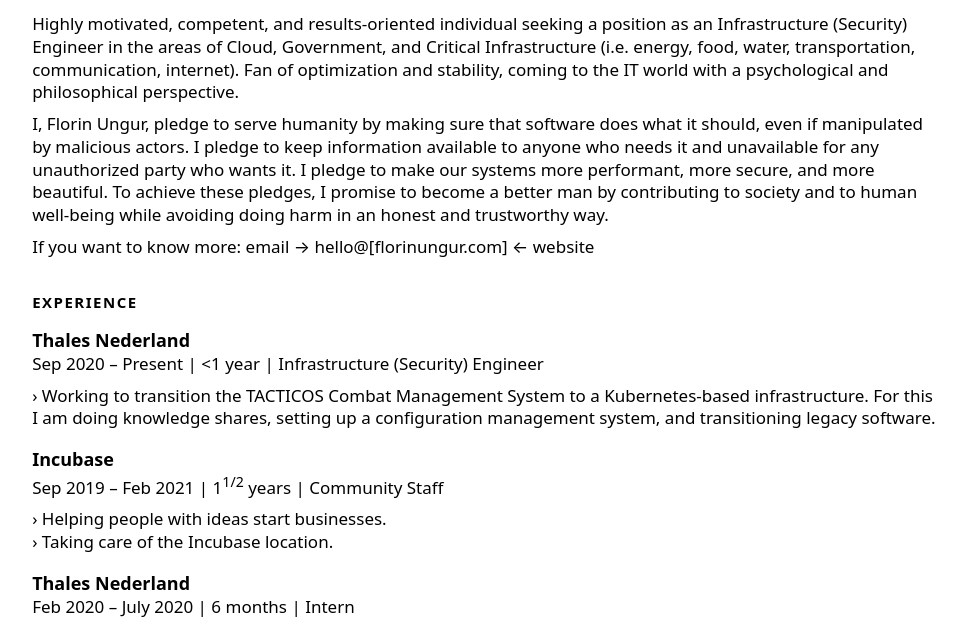
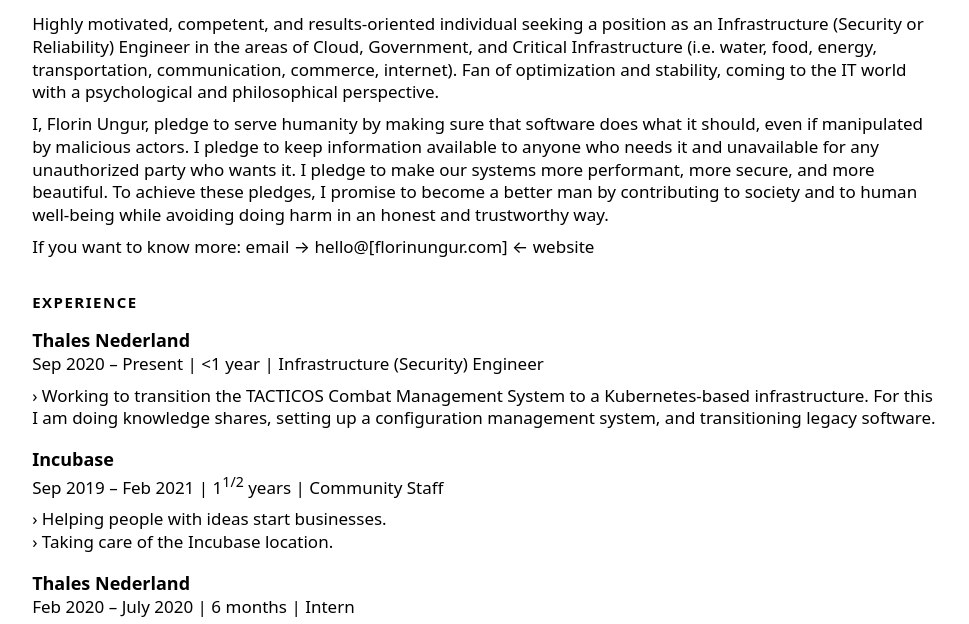
Before and after one commit to florinungur/florinungur.com, a plain HTML site: page resume.html in a window 1280 px wide. Shown: the part 104-728 px from the top of the page, without its empty margins (155-1124 px from the left). Drawn offline with Linux system fonts and the light colour scheme.

Commit message:
Improve first paragraph: add 'Reliability' and 'commerce' keywords, rearrange Critical Infrastructure items
Signed-off-by: Florin Ungur <hello@florinungur.com>

```diff
--- a/resume.html
+++ b/resume.html
@@ -53,8 +53,9 @@
         <div class="md:col-count-1 print:col-count-1 col-gap-md md:h-a4-col print:h-a4-col col-fill-auto">
             <section class="mt-4 mb-8 break-inside-avoid">
                 <p class="mt-2.1 text-md text-gray-700 leading-normal">Highly motivated, competent, and results-oriented individual seeking a position as an
-                    Infrastructure (Security) Engineer in the areas of Cloud, Government, and Critical Infrastructure (i.e. energy, food, water, transportation,
-                    communication, internet). Fan of optimization and stability, coming to the IT world with a psychological and philosophical perspective.</p>
+                    Infrastructure (Security or Reliability) Engineer in the areas of Cloud, Government, and Critical Infrastructure (i.e. water, food, energy,
+                    transportation, communication, commerce, internet). Fan of optimization and stability, coming to the IT world with a psychological and
+                    philosophical perspective.</p>
                 <p class="mt-2.1 text-md text-gray-700 leading-normal">I, Florin Ungur, pledge to serve humanity by making sure that software does what it
                     should, even if manipulated by malicious actors. I pledge to keep information available to anyone who needs it and unavailable for any
                     unauthorized party who wants it. I pledge to make our systems more performant, more secure, and more beautiful. To achieve these pledges, I
```
